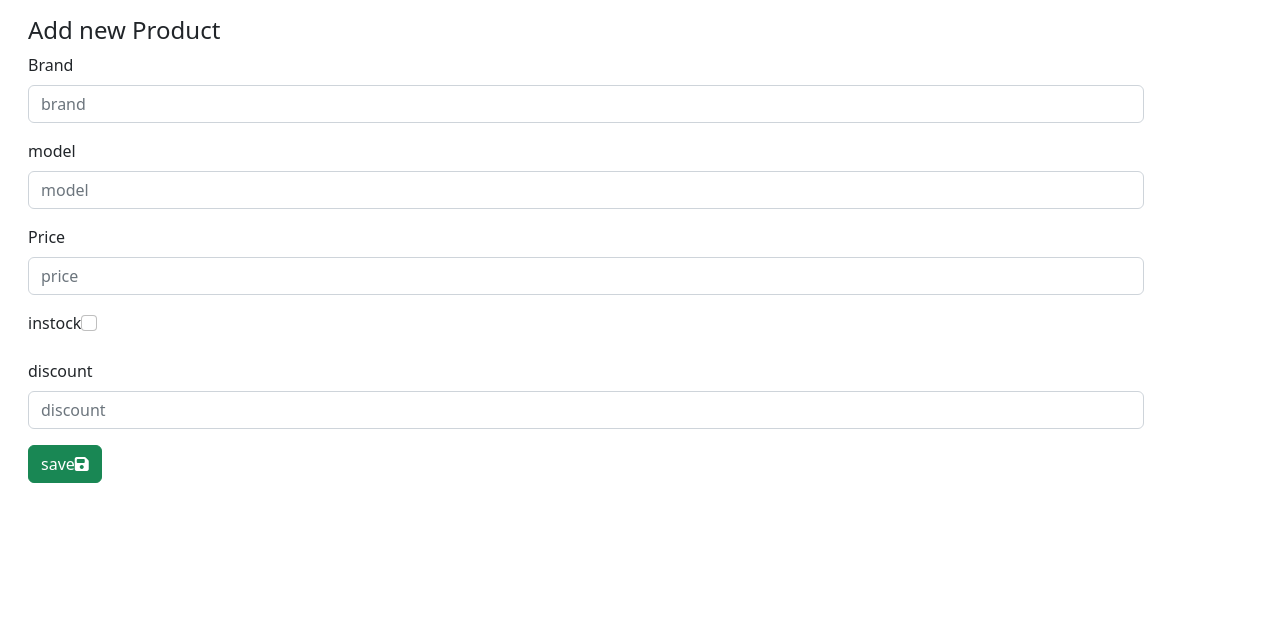
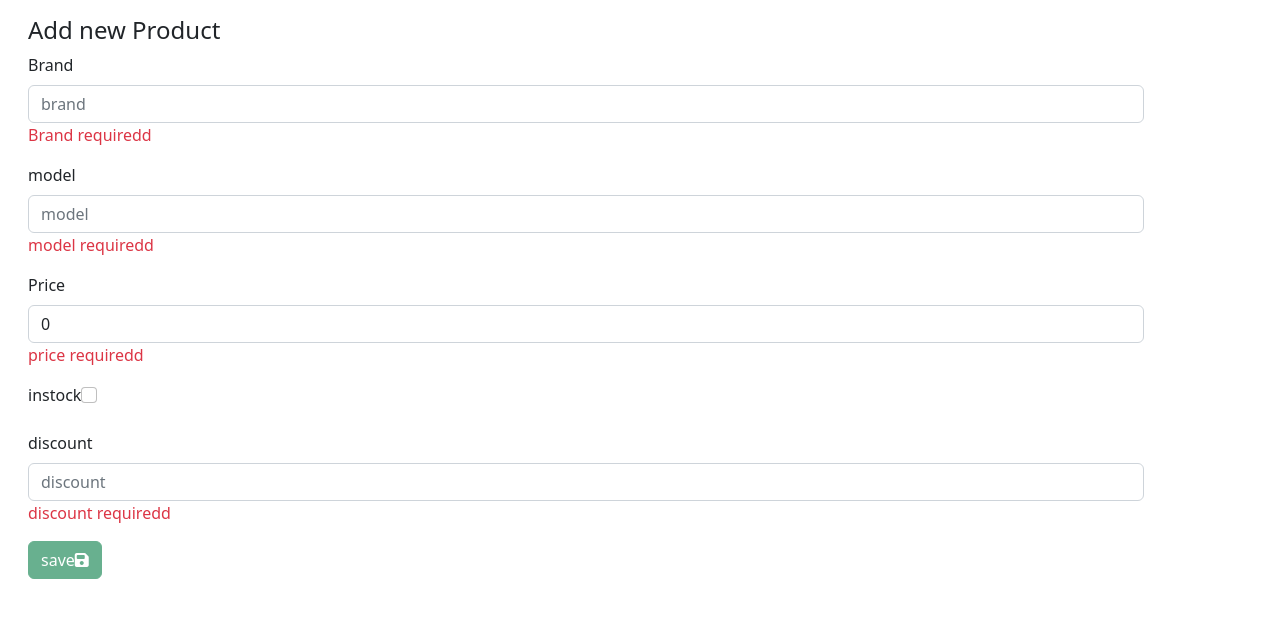
Before and after one commit to ZainUlAbideen572/react-cicd, a React (Create React App) app: page / in a window 1280 px wide. Shown: the top 618 px of the page. Built offline with nearby package versions, Linux system fonts and the light colour scheme.

Commit message:
first commit

```diff
--- a/src/products/New Product.js
+++ b/src/products/New Product.js
@@ -6,6 +6,8 @@ class NewProduct extends React.Component {
     model: "",
     instock: false,
     price: 0,
+    Success:false,
+    haserror:false
 
   };
   oncontrolchange=(evt)=>{
@@ -13,41 +15,71 @@ class NewProduct extends React.Component {
   }
   // when the values are changing just update the state
   onsave=async()=>{
-   await  axios.post('https://fsa-api-b4.onrender.com/api/products',this.state)
-    console.log('success')
+    try{
+      await  axios.post('https://fsa-api-b4.onrender.com/api/products',this.state)
+      this.setState({Success:true,
+        brand:"",
+        price:"",
+        model:"",
+        discount:"",
+        haserror:false})
+
+    }
+     catch(e){
+      this.setState({Success:false,haserror:true})
+     }
   }
   // push the data once it is submitted
 
 
   render() {
+    const{brand,model,price,discount}=this.state
     return <div className="container m-3">
       <h4>Add new Product</h4>
       <form>
+        {this.state.Success?<div className="alert alert-success">
+     successfully operation completed
+        </div>:null}
+        {this.state.haserror?<div className="alert alert-danger">
+     something went wrong
+        </div>:null}
+
         <div class="mb-3">
+
           <label for="brand" class="form-label">Brand</label>
-          <input name="brand"type="text" class="form-control" id="brand" placeholder="brand"  onchange={this.oncontrolchange} />
+          <input value={brand} name="brand"type="text" class="form-control" id="brand" placeholder="brand"  onChange={this.oncontrolchange}/>
+          {!brand?<span>
+           <span className="text-danger">Brand requiredd</span>
+          </span>:null}
         </div>
         <div class="mb-3">
           <label for="model" class="form-label">model</label>
-          <input name="model"type="text" class="form-control" id="model" placeholder="model" onchange={this.oncontrolchange}/>
+          <input value={model}name="model"type="text" class="form-control" id="model" placeholder="model" onChange={this.oncontrolchange}/>
+          {!model?<span>
+           <span className="text-danger">model requiredd</span>
+          </span>:null}
         </div>
         <div class="mb-3 ">
           <label for="price" class="form-label">Price</label>
-          <input name="price"type="text" class="form-control" id="Price" placeholder="price" onchange={this.oncontrolchange} />
+          <input value={price}name="price"type="text" class="form-control" id="Price" placeholder="price" onChange={this.oncontrolchange} />
+          {!brand?<span>
+           <span className="text-danger">price requiredd</span>
+          </span>:null}
         </div>
         <div class="mb-3">
           <label for="instock" class="form-label">instock</label>
-          <input  name="instock" type="Checkbox" class="form-check-input" id="instock"  onchange={this.oncontrolchange}/>
-        </div>
-
-
-        <div class="mb-3">
+          <input  name="instock" type="Checkbox" class="form-check-input" id="instock"  onChange={this.oncontrolchange}/>
+          </div>
+     <div class="mb-3">
           <label for="discount" class="form-label">discount</label>
-          <input name="discount" type="text" class="form-control" id="discount" placeholder="discount"onchange={this.oncontrolchange}/>
+          <input value={discount} name="discount" type="text" class="form-control" id="discount" placeholder="discount" onChange={this.oncontrolchange}/>
+          {!brand?<span>
+           <span className="text-danger">discount requiredd</span>
+          </span>:null}
         </div>
 
       </form>
-      <button  className="btn btn-success" onClick={this.onsave}>save
+      <button  disabled={!brand||!price||!model}className="btn btn-success" onClick={this.onsave}>save
       <i className="fa fa-save"></i>
       </button>
     </div>
```
